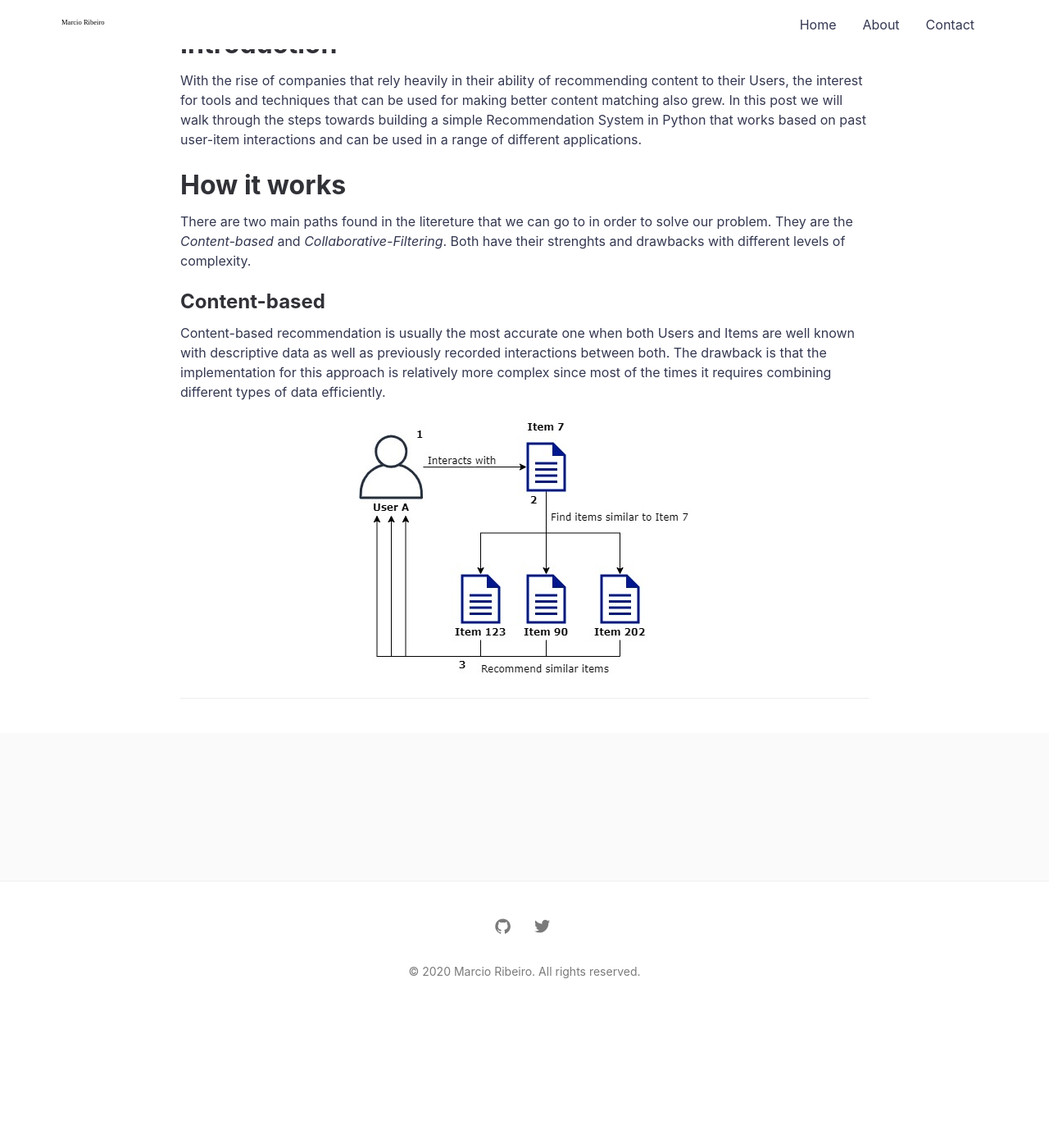
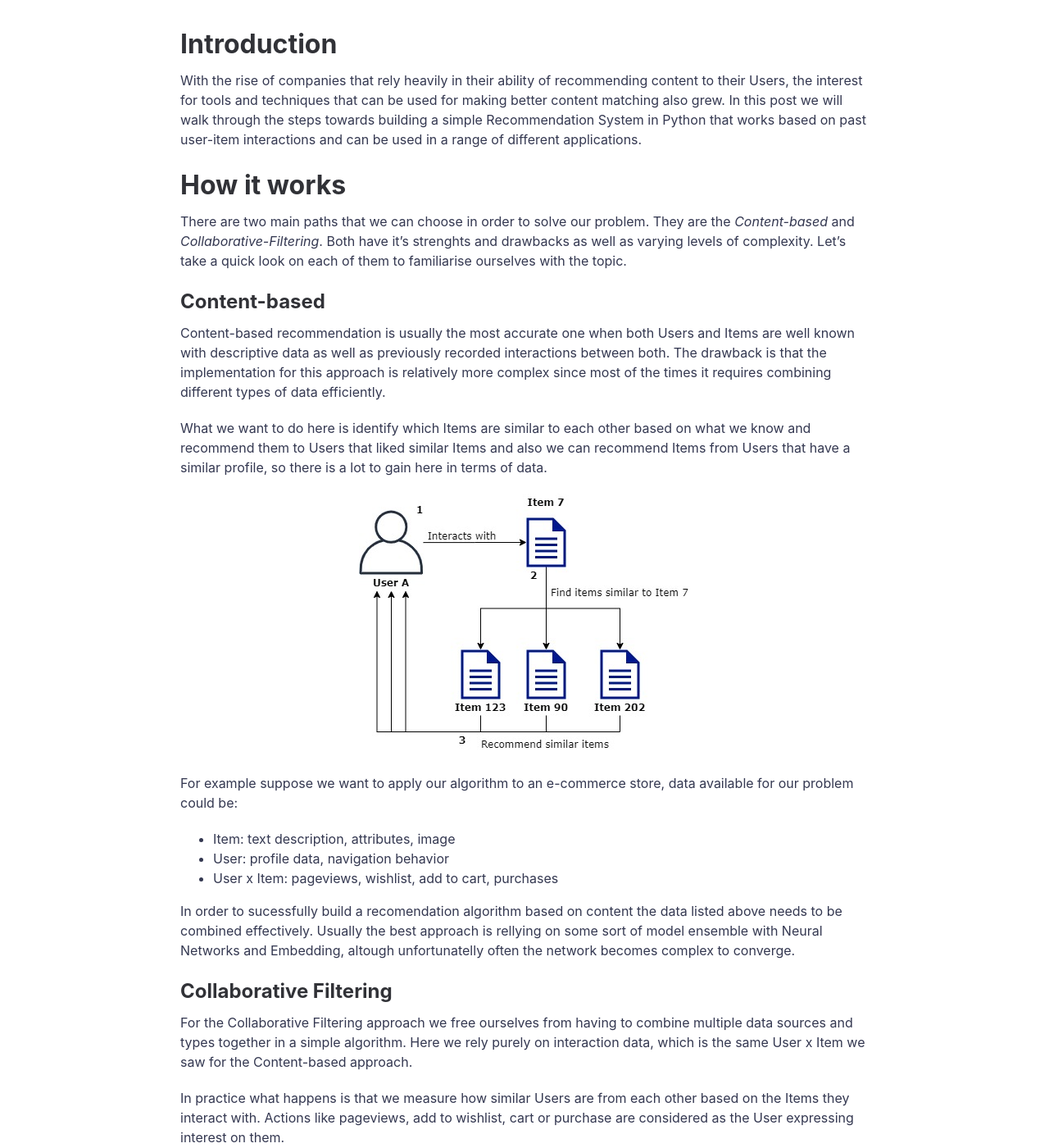
Before and after one commit to marciovai/marciovai.github.io, a Jekyll site: the page built from _posts/2020-06-21-a-simple-recommendation-system-in-python.md, in a window 1280 px wide and 1400 px high, scrolled down 626 px. Shown: the whole window at 82% size. Built offline with Jekyll 4.4.1, drawn with Linux system fonts in a browser that asks for light colours; comment, search, counter and statistics services are not loaded; before the commit the page ends 1866 px from its top, so only the background shows below that; some of the changed text lies outside the part shown.

Commit message:
Checkpoint - colab filter section 2

```diff
--- a/_posts/2020-06-21-a-simple-recommendation-system-in-python.md
+++ b/_posts/2020-06-21-a-simple-recommendation-system-in-python.md
@@ -9,10 +9,30 @@ comments: true
 With the rise of companies that rely heavily in their ability of recommending content to their Users, the interest for tools and techniques that can be used for making better content matching also grew. In this post we will walk through the steps towards building a simple Recommendation System in Python that works based on past user-item interactions and can be used in a range of different applications.
 
 # How it works
-There are two main paths found in the litereture that we can go to in order to solve our problem. They are the *Content-based* and *Collaborative-Filtering*. Both have their strenghts and drawbacks with different levels of complexity.
+There are two main paths that we can choose in order to solve our problem. They are the *Content-based* and *Collaborative-Filtering*. Both have it's strenghts and drawbacks as well as varying levels of complexity. Let's take a quick look on each of them to familiarise ourselves with the topic.
 
 ## Content-based
 Content-based recommendation is usually the most accurate one when both Users and Items are well known with descriptive data as well as previously recorded interactions between both. The drawback is that the implementation for this approach is relatively more complex since most of the times it requires combining different types of data efficiently.
+
+What we want to do here is identify which Items are similar to each other based on what we know and recommend them to Users that liked similar Items and also we can recommend Items from Users that have a similar profile, so there is a lot to gain here in terms of data.
+
 {:refdef: style="text-align: center;"}
 ![Collaborative Filtering](/images/collaborative-filtering-example.jpg)
 {: refdef}
+
+For example suppose we want to apply our algorithm to an e-commerce store, data available for our problem could be:
+- Item: text description, attributes, image
+- User: profile data, navigation behavior
+- User x Item: pageviews, wishlist, add to cart, purchases
+
+In order to sucessfully build a recomendation algorithm based on content the data listed above needs to be combined effectively. Usually the best approach is rellying on some sort of model ensemble with Neural Networks and Embedding, altough unfortunatelly often the network becomes complex to converge.
+
+
+## Collaborative Filtering
+For the Collaborative Filtering approach we free ourselves from having to combine multiple data sources and types together in a simple algorithm. Here we rely purely on interaction data, which is the same User x Item we saw for the Content-based approach.
+
+In practice what happens is that we measure how similar Users are from each other based on the Items they interact with. Actions like pageviews, add to wishlist, cart or purchase are considered as the User expressing interest on them.
+
+{:refdef: style="text-align: center;"}
+![Collaborative Filtering](/images/collaborative-filtering-example2.jpg)
+{: refdef}
```
Also changed, not shown: images/collaborative-filtering-example2.jpg (added).
